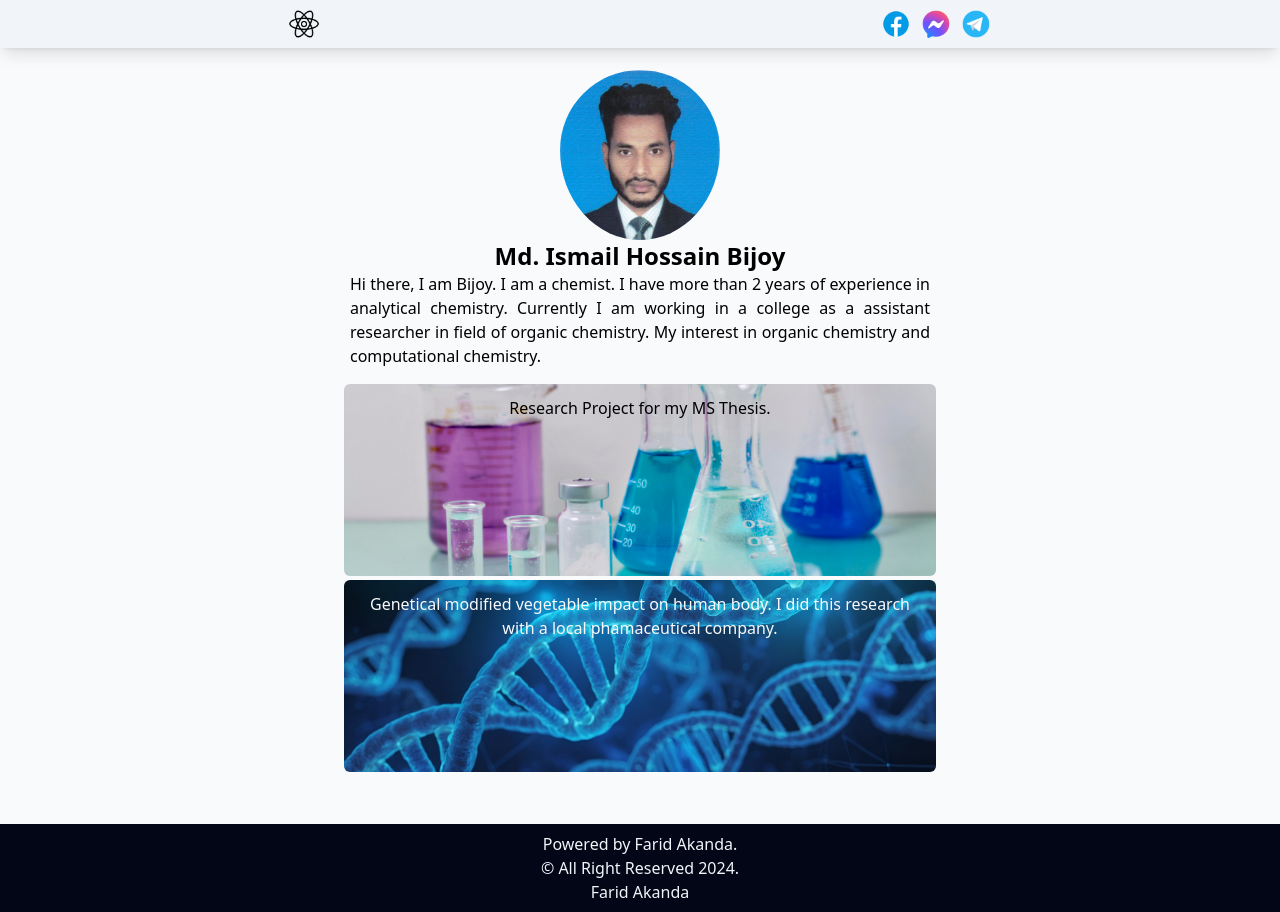
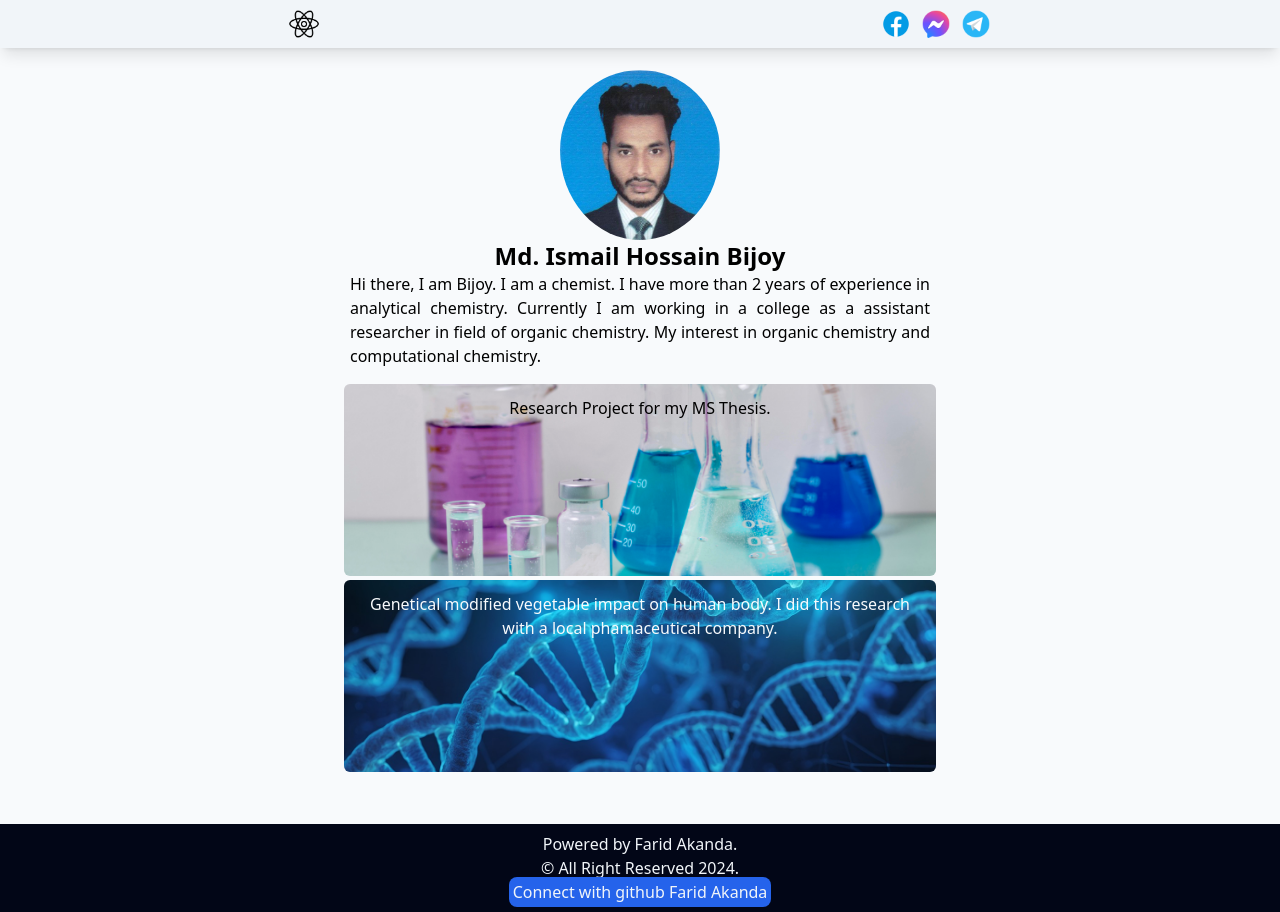
Before and after one commit to faridhakanda/chemistry, a Next.js app: page / in a window 1280 px wide. Built offline with nearby package versions, Linux system fonts and the light colour scheme.

Commit message:
farid github

```diff
--- a/src/components/footer.tsx
+++ b/src/components/footer.tsx
@@ -6,7 +6,7 @@ const Footer = () => {
         <div>
             <h1>Powered by Farid Akanda.</h1>
             <h1>&copy; All Right Reserved 2024.</h1>
-            <Link href="https://github.com/faridhakanda">Farid Akanda</Link>
+            <Link className="bg-blue-600 p-1 rounded-lg text-slate-100" href="https://github.com/faridhakanda">Connect with github Farid Akanda</Link>
         </div>
     </div>
   )
```
